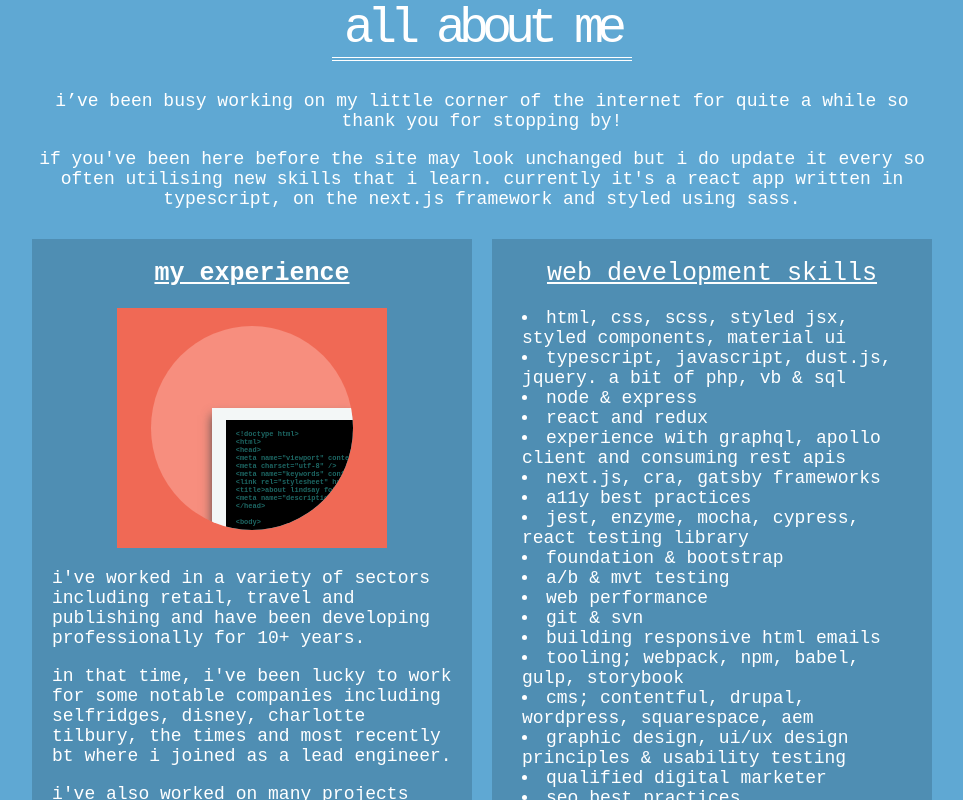
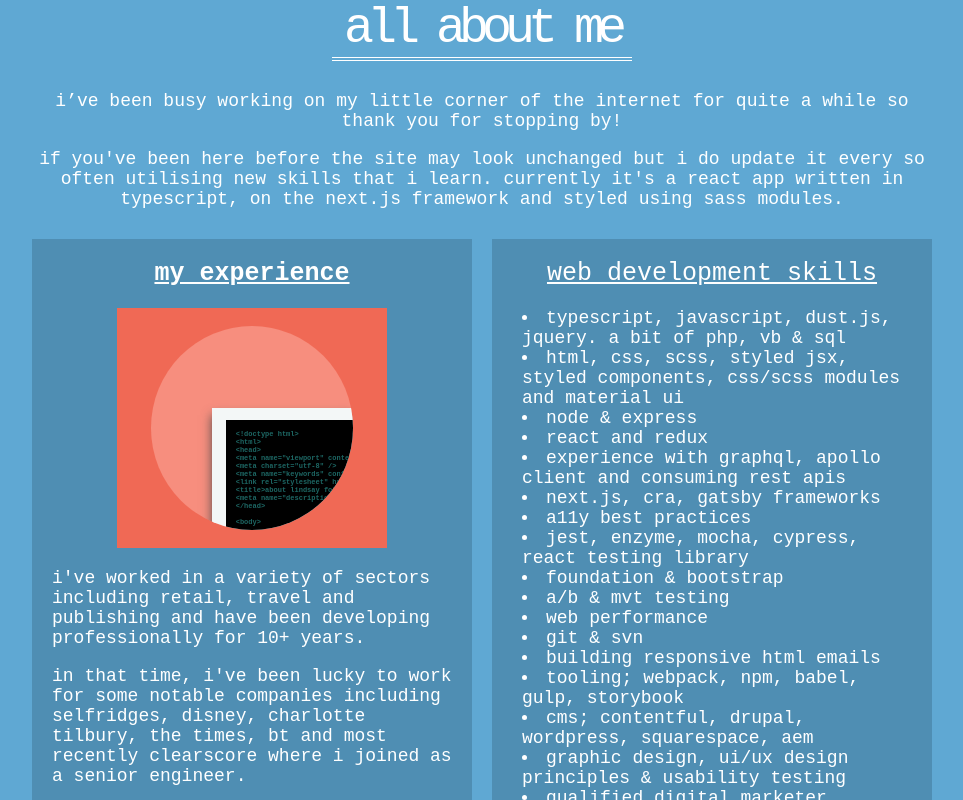
Before and after one commit to lindsayfoley/lindsayfoley, a Next.js app: page /about in a window 1280 px wide. Shown: the top 800 px of the page, without its empty margins (158-1121 px from the left). Built offline with nearby package versions, Linux system fonts and the light colour scheme; some icons are missing; a web font is replaced by a local one.

Commit message:
updating about page

```diff
--- a/components/organisms/about-me/about-me.tsx
+++ b/components/organisms/about-me/about-me.tsx
@@ -19,7 +19,7 @@ const AboutMe: VFC = () => (
         If you've been here before the site may look unchanged but I do update
         it every so often utilising new skills that I learn. Currently it's a
         React app written in Typescript, on the Next.js framework and styled
-        using SASS.
+        using SASS modules.
       </p>
       <section className={styles.skills}>
         <div>
@@ -31,8 +31,8 @@ const AboutMe: VFC = () => (
           </p>
           <p>
             In that time, I've been lucky to work for some notable companies
-            including Selfridges, Disney, Charlotte Tilbury, The Times and most
-            recently BT where I joined as a Lead Engineer.
+            including Selfridges, Disney, Charlotte Tilbury, The Times, BT and
+            most recently ClearScore where I joined as a Senior Engineer.
           </p>
           <p>
             I've also worked on many projects from CRO initiatives to improving
@@ -42,10 +42,13 @@ const AboutMe: VFC = () => (
         <div>
           <dl>
             <dt>Web Development Skills</dt>
-            <dd>HTML, CSS, SCSS, Styled JSX, Styled Components, Material UI</dd>
             <dd>
               Typescript, JavaScript, Dust.js, jQuery. A bit of PHP, VB &amp;
               SQL
+            </dd>
+            <dd>
+              HTML, CSS, SCSS, Styled JSX, Styled Components, CSS/SCSS modules
+              and Material UI
             </dd>
             <dd>Node &amp; Express</dd>
             <dd>React and Redux</dd>
```
